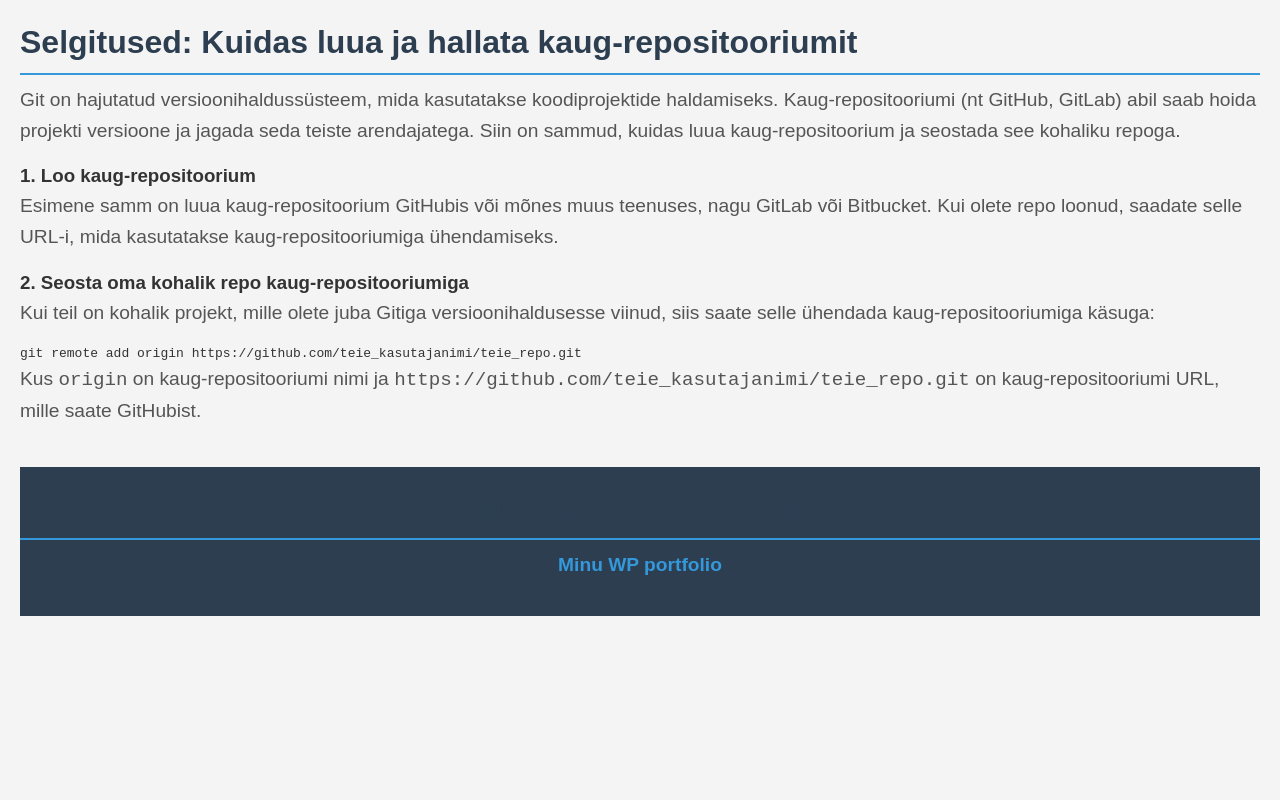
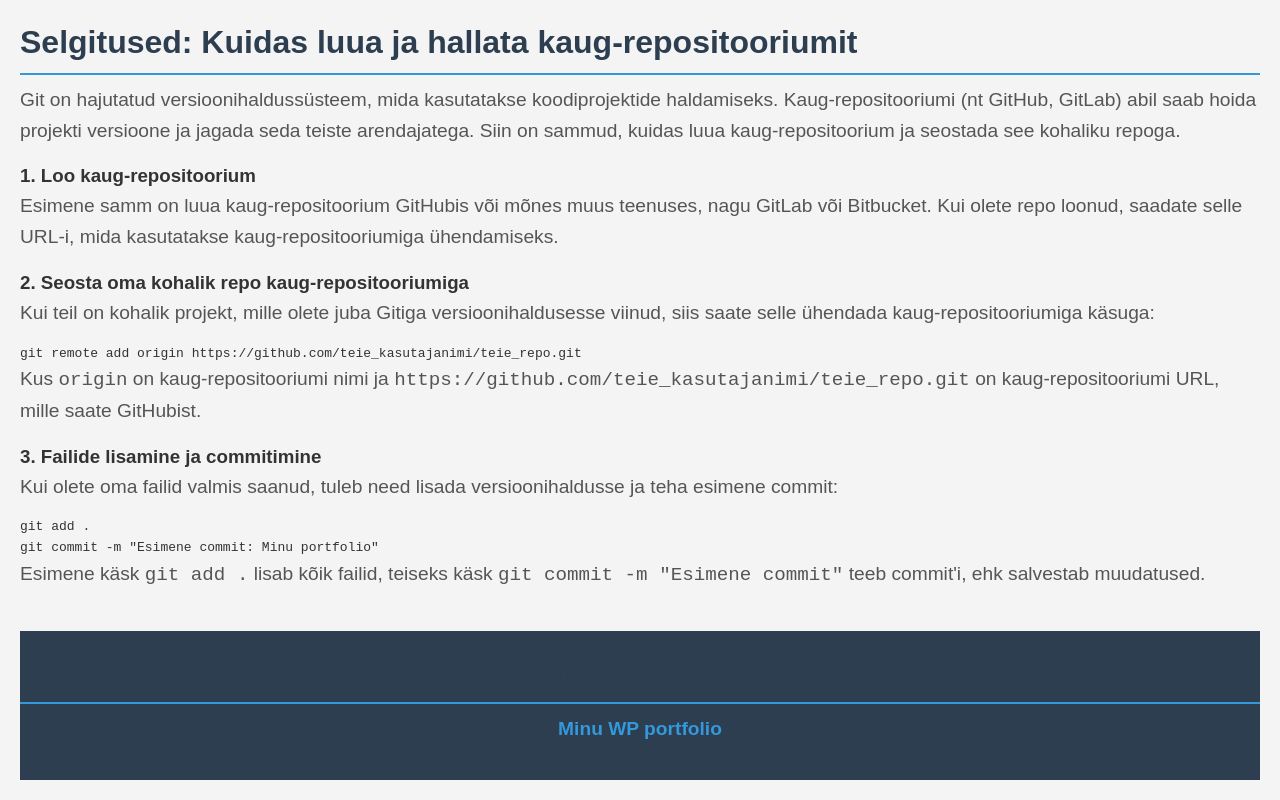
Before and after one commit to VsevolodTsarev2001/VsevolodKoduleht, a plain HTML site: page index.html in a window 1280 px wide. Shown: the part 1368-2168 px from the top of the page. Before the commit the page ends 2004 px from the top, so only its background shows below. Drawn offline with Linux system fonts and the light colour scheme.

Commit message:
Update index.html

```diff
--- a/index.html
+++ b/index.html
@@ -67,6 +67,13 @@
     <pre><code>git remote add origin https://github.com/teie_kasutajanimi/teie_repo.git</code></pre>
     <p>Kus <code>origin</code> on kaug-repositooriumi nimi ja <code>https://github.com/teie_kasutajanimi/teie_repo.git</code> on kaug-repositooriumi URL, mille saate GitHubist.</p>
 
+    <h3>3. Failide lisamine ja commitimine</h3>
+    <p>Kui olete oma failid valmis saanud, tuleb need lisada versioonihaldusse ja teha esimene commit:</p>
+    <pre><code>git add .</code></pre>
+    <pre><code>git commit -m "Esimene commit: Minu portfolio"</code></pre>
+    <p>Esimene käsk <code>git add .</code> lisab kõik failid, teiseks käsk <code>git commit -m "Esimene commit"</code> teeb commit'i, ehk salvestab muudatused.</p>
+
+
 
 
 
```
